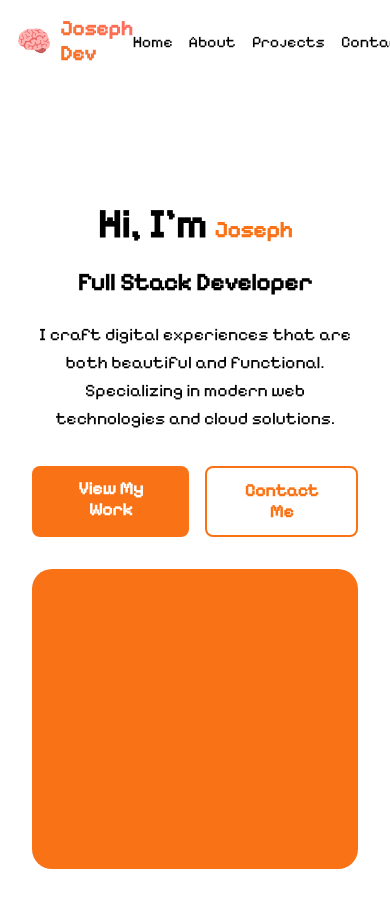
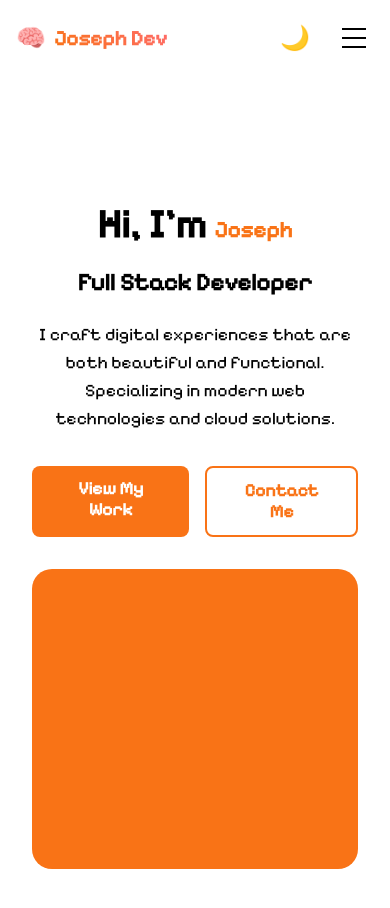
Before and after one commit to josephEncarnacion/new-portfolio, a React (Create React App) app in the folder frontend/: page / in a window 390 px wide. Shown: the top 908 px of the page. Built offline with nearby package versions, Linux system fonts and the light colour scheme.

Commit message:
navbar responsiveness

```diff
--- a/frontend/src/components/Navbar.css
+++ b/frontend/src/components/Navbar.css
@@ -84,6 +84,12 @@ body[data-theme='dark'] .nav-link {
   width: 100%;
 }
 
+.nav-controls {
+  display: flex;
+  align-items: center;
+  gap: 1rem;
+}
+
 .theme-toggle {
   background: transparent;
   border: none;
@@ -101,20 +107,100 @@ body[data-theme='dark'] .nav-link {
   transform: rotate(15deg);
 }
 
+.mobile-menu-button {
+  display: none;
+  background: transparent;
+  border: none;
+  cursor: pointer;
+  padding: 0.5rem;
+}
+
+.hamburger {
+  width: 24px;
+  height: 20px;
+  position: relative;
+  display: flex;
+  flex-direction: column;
+  justify-content: space-between;
+}
+
+.hamburger span {
+  display: block;
+  width: 100%;
+  height: 2px;
+  background-color: var(--text-light);
+  transition: all 0.3s ease;
+}
+
+body[data-theme='dark'] .hamburger span {
+  background-color: var(--text-dark);
+}
+
+.hamburger.open span:nth-child(1) {
+  transform: translateY(9px) rotate(45deg);
+}
+
+.hamburger.open span:nth-child(2) {
+  opacity: 0;
+}
+
+.hamburger.open span:nth-child(3) {
+  transform: translateY(-9px) rotate(-45deg);
+}
+
+.mobile-menu {
+  display: none;
+  background-color: var(--bg-light);
+  padding: 1rem;
+  box-shadow: 0 2px 10px rgba(0, 0, 0, 0.1);
+}
+
+body[data-theme='dark'] .mobile-menu {
+  background-color: var(--bg-dark);
+  box-shadow: 0 2px 10px rgba(0, 0, 0, 0.3);
+}
+
+.mobile-nav-link {
+  display: block;
+  color: var(--text-light);
+  text-decoration: none;
+  font-weight: 500;
+  font-size: 1.2rem;
+  padding: 1rem 0;
+  border-bottom: 1px solid rgba(0, 0, 0, 0.1);
+}
+
+body[data-theme='dark'] .mobile-nav-link {
+  color: var(--text-dark);
+  border-bottom: 1px solid rgba(255, 255, 255, 0.1);
+}
+
+.mobile-nav-link:last-child {
+  border-bottom: none;
+}
+
 @media (max-width: 768px) {
   .nav-container {
     padding: 0 1rem;
   }
 
-  .nav-links {
-    gap: 1rem;
+  .desktop-nav {
+    display: none;
   }
 
-  .nav-link {
-    font-size: 1rem;
+  .mobile-menu-button {
+    display: block;
+  }
+
+  .mobile-menu {
+    display: block;
   }
 
   .logo {
     font-size: 1.3rem;
   }
+
+  .logo-icon {
+    font-size: 1.5rem;
+  }
 }
--- a/frontend/src/components/Navbar.js
+++ b/frontend/src/components/Navbar.js
@@ -1,11 +1,12 @@
 import React, { useState, useEffect } from 'react';
-import { motion } from 'framer-motion';
+import { motion, AnimatePresence } from 'framer-motion';
 import { useTheme } from '../context/ThemeContext';
 import './Navbar.css';
 
 const Navbar = () => {
   const { toggle, darkMode } = useTheme();
   const [scrolled, setScrolled] = useState(false);
+  const [isMobileMenuOpen, setIsMobileMenuOpen] = useState(false);
 
   useEffect(() => {
     const handleScroll = () => {
@@ -26,6 +27,10 @@ const Navbar = () => {
     { name: 'Contact', href: '#contact' },
   ];
 
+  const toggleMobileMenu = () => {
+    setIsMobileMenuOpen(!isMobileMenuOpen);
+  };
+
   return (
     <motion.nav
       className={`navbar ${scrolled ? 'scrolled' : ''}`}
@@ -43,7 +48,7 @@ const Navbar = () => {
           <span className="logo-text">Joseph Dev</span>
         </motion.div>
 
-        <div className="nav-links">
+        <div className="nav-links desktop-nav">
           {navLinks.map((link, index) => (
             <motion.a
               key={index}
@@ -60,6 +65,7 @@ const Navbar = () => {
           ))}
         </div>
 
+        <div className="nav-controls">
           <motion.button
             className="theme-toggle"
             onClick={toggle}
@@ -68,7 +74,46 @@ const Navbar = () => {
           >
             {darkMode ? '☀️' : '🌙'}
           </motion.button>
+
+          <motion.button
+            className="mobile-menu-button"
+            onClick={toggleMobileMenu}
+            whileTap={{ scale: 0.95 }}
+          >
+            <div className={`hamburger ${isMobileMenuOpen ? 'open' : ''}`}>
+              <span></span>
+              <span></span>
+              <span></span>
             </div>
+          </motion.button>
+        </div>
+      </div>
+
+      <AnimatePresence>
+        {isMobileMenuOpen && (
+          <motion.div
+            className="mobile-menu"
+            initial={{ opacity: 0, height: 0 }}
+            animate={{ opacity: 1, height: 'auto' }}
+            exit={{ opacity: 0, height: 0 }}
+            transition={{ duration: 0.3 }}
+          >
+            {navLinks.map((link, index) => (
+              <motion.a
+                key={index}
+                href={link.href}
+                className="mobile-nav-link"
+                onClick={() => setIsMobileMenuOpen(false)}
+                initial={{ opacity: 0, x: -20 }}
+                animate={{ opacity: 1, x: 0 }}
+                transition={{ duration: 0.3, delay: index * 0.1 }}
+              >
+                {link.name}
+              </motion.a>
+            ))}
+          </motion.div>
+        )}
+      </AnimatePresence>
     </motion.nav>
   );
 };
```
Lines whose indentation alone changed are shown as unchanged.
